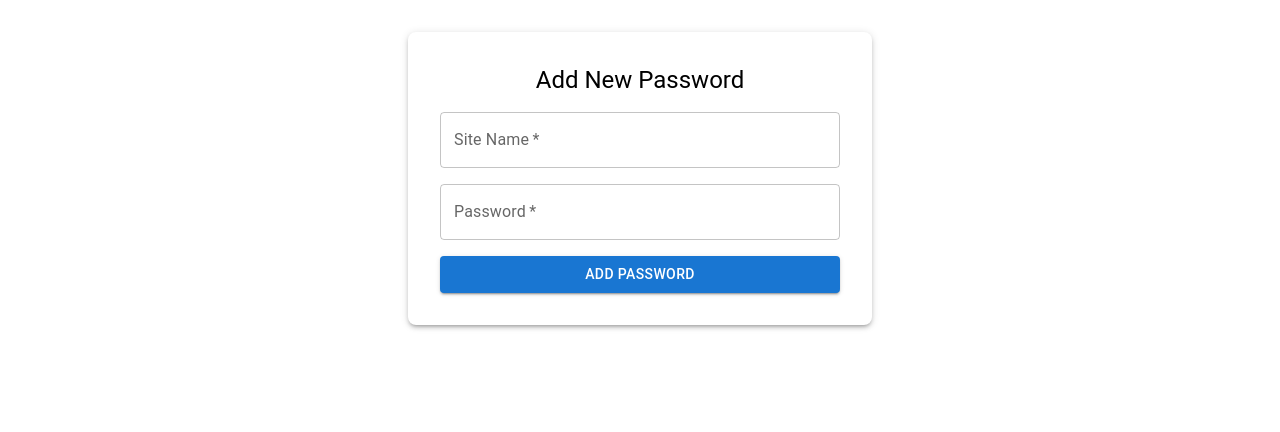
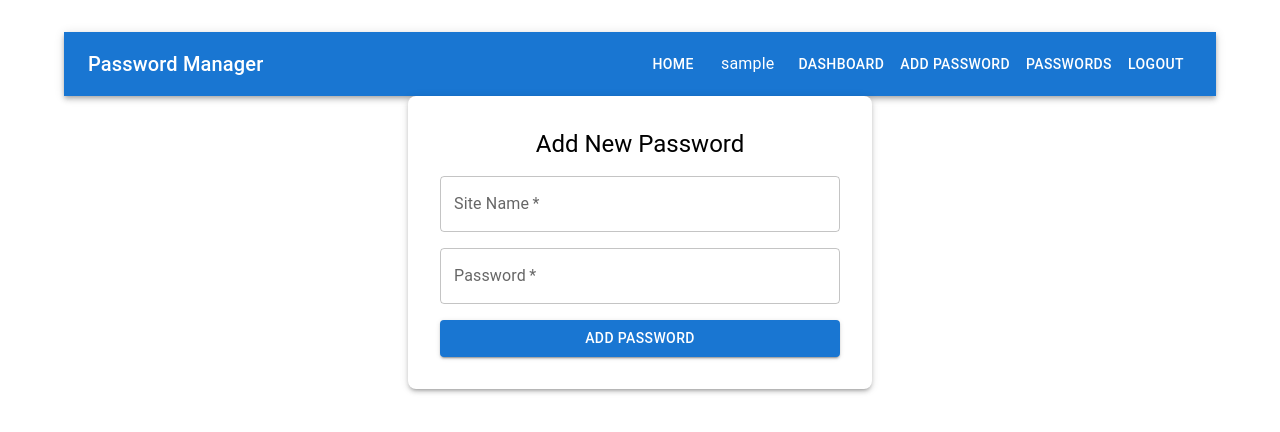
Before and after one commit to SACHIN2026/password_manager, a React (Vite) app in the folder frontend/: page /add-password in a window 1280 px wide. Shown: the top 432 px of the page. Built offline with nearby package versions, Linux system fonts and the light colour scheme; no server answers; sample sign-in values are in the browser's storage.

Commit message:
Add Navbar component to PasswordForm for improved navigation

```diff
--- a/frontend/src/components/PasswordForm.jsx
+++ b/frontend/src/components/PasswordForm.jsx
@@ -11,6 +11,7 @@ import {
   CircularProgress
 } from "@mui/material";
 import { motion } from "framer-motion";
+import Navbar from "./Navbar";
 
 const PasswordForm = ({ onPasswordAdded }) => {
   const [site, setSite] = useState("");
@@ -44,6 +45,8 @@ const PasswordForm = ({ onPasswordAdded }) => {
   };
 
   return (
+    <>
+    <Navbar/>
     <Box
       component={motion.form}
       onSubmit={handleSubmit}
@@ -106,6 +109,8 @@ const PasswordForm = ({ onPasswordAdded }) => {
         </Alert>
       </Snackbar>
     </Box>
+    </>
+
   );
 };
 
```
